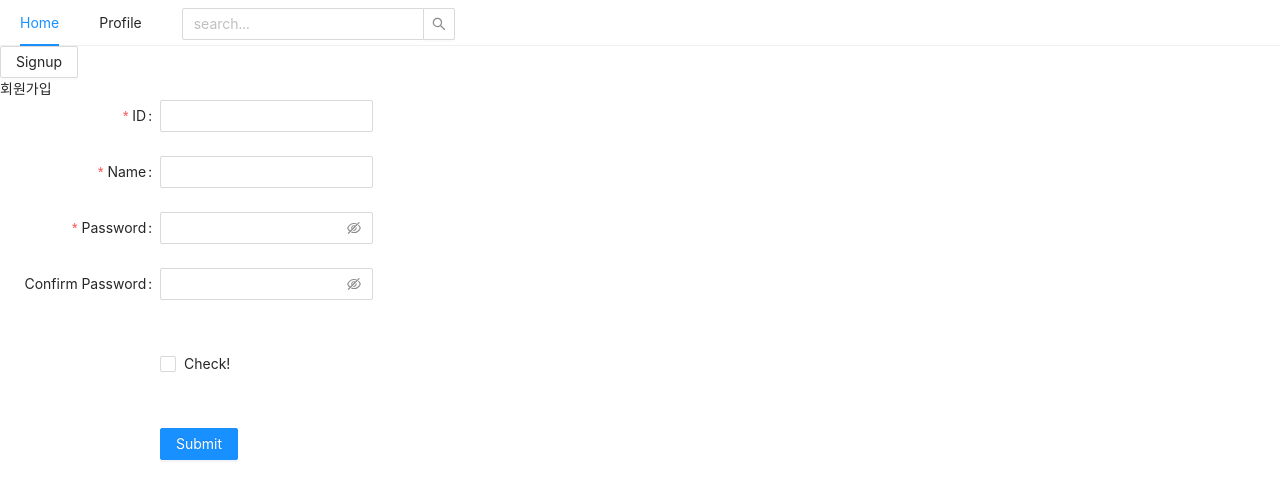
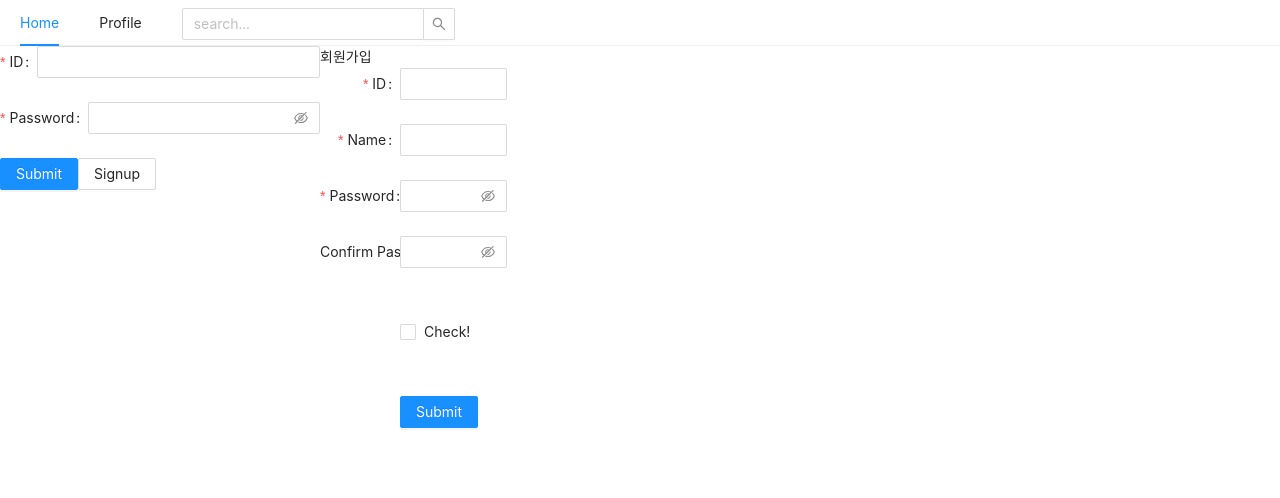
Before and after one commit to bobbohee/node-bird-sns, a Next.js app in the folder front/: page /join in a window 1280 px wide. Shown: the top 498 px of the page. Built offline with nearby package versions, Linux system fonts and the light colour scheme.

Commit message:
[ADD] 커스텀 훅 재활용, 로그인 페이지 추가

```diff
--- a/front/components/AppLayout.js
+++ b/front/components/AppLayout.js
@@ -1,10 +1,18 @@
 import React from 'react';
 import Link from 'next/link';
-import {Menu, Input, Space, Button} from 'antd';
 
+import PropTypes from 'prop-types';
+
+import {Menu, Input, Space, Row, Col} from 'antd';
 const {Search} = Input;
 import 'antd/dist/antd.css';
-import PropTypes from 'prop-types';
+
+import LoginForm from './LoginForm';
+import MyCard from './MyCard';
+
+const dummy = {
+    isLoggedIn: false,
+}
 
 const AppLayout = ({children}) => {
     return (
@@ -26,12 +34,16 @@ const AppLayout = ({children}) => {
                     </Space>
                 </Menu.Item>
             </Menu>
-            <Link href="/join">
-                <a>
-                    <Button>Signup</Button>
-                </a>
-            </Link>
-            {children}
+            <Row>
+                <Col xs={24} md={6}>
+                    {/* 컴포넌트 분리 */}
+                    {dummy.isLoggedIn ? <MyCard/> : <LoginForm/>}
+                </Col>
+                <Col xs={24} md={12}>
+                    {children}
+                </Col>
+                <Col xs={24} md={6}></Col>
+            </Row>
         </div>
     )
 };
--- /dev/null
+++ b/front/components/LoginForm.js
@@ -0,0 +1,34 @@
+import React, { useState, useCallback } from 'react';
+import Link from 'next/link';
+
+import {Button, Form, Input} from 'antd';
+import 'antd/dist/antd.css';
+
+import { useInput } from '../pages/join';
+
+const LoginForm = () => {
+    const [login, onChangeLogin] = useInput('');
+    const [password, onChangePassword] = useInput('');
+
+    const onFinish = useCallback((e) => {
+        console.log(login, password);
+    }, [login, password]);
+
+    return (
+        <Form onFinish={onFinish}>
+            <Form.Item name="login" label="ID" rules={[{required: true, message: 'Please enter your ID!'}]}>
+                <Input value={login} onChange={onChangeLogin}/>
+            </Form.Item>
+            <Form.Item name="password" label="Password"
+                       rules={[{required: true, message: 'Please enter your Password!'}]}>
+                <Input.Password value={password} onChange={onChangePassword}/>
+            </Form.Item>
+            <Form.Item>
+                <Button type="primary" htmlType="submit" loading={false}>Submit</Button>
+                <Link href="/join"><a><Button>Signup</Button></a></Link>
+            </Form.Item>
+        </Form>
+    );
+};
+
+export default LoginForm;
--- /dev/null
+++ b/front/components/MyCard.js
@@ -0,0 +1,30 @@
+import React from 'react';
+
+import {Avatar, Card} from 'antd';
+import 'antd/dist/antd.css';
+
+const dummy = {
+    nickname: '밥보희',
+    Post: [],
+    Followings: [],
+    Followers: [],
+}
+
+const MyCard = () => {
+    return (
+        <Card
+            actions={[
+                <div key="twit">짹쨱<br/>{dummy.Post.length}</div>,
+                <div key="following">팔로잉<br/>{dummy.Followings.length}</div>,
+                <div key="follower">팔로워<br/>{dummy.Followers.length}</div>,
+            ]}
+        >
+            <Card.Meta
+                avatar={<Avatar>{dummy.nickname[0]}</Avatar>}
+                title={dummy.nickname}
+            />
+        </Card>
+    );
+};
+
+export default MyCard;
--- a/front/pages/join.js
+++ b/front/pages/join.js
@@ -14,6 +14,17 @@ const TextInput = memo(({value, onChange}) => {
 TextInput.propTypes = {
     value: PropTypes.string,
 }
+
+// custom hook
+// [id, onChangeId] = useInput('');
+// import 시, import { useInput } 으로 사용해야함.
+export const useInput = (initValue = null) => {
+    const [value, setter] = useState(initValue);
+    const handler = useCallback((e) => {
+        setter(e.target.value);
+    });
+    return [value, handler];
+};
 
 const Join = () => {
     const [login, setLogin] = useState('');
@@ -61,16 +72,6 @@ const Join = () => {
         setIsCheck(e.target.checked);
     }, []);
 
-    // custom hook
-    // [id, onChangeId] = useInput('');
-    const useInput = (initValue = null) => {
-        const [value, setter] = useState(initValue);
-        const handler = useCallback((e) => {
-            setter(e.target.value);
-        });
-        return [value, handler];
-    };
-
     return (
         <>
             <div>회원가입</div>
```
